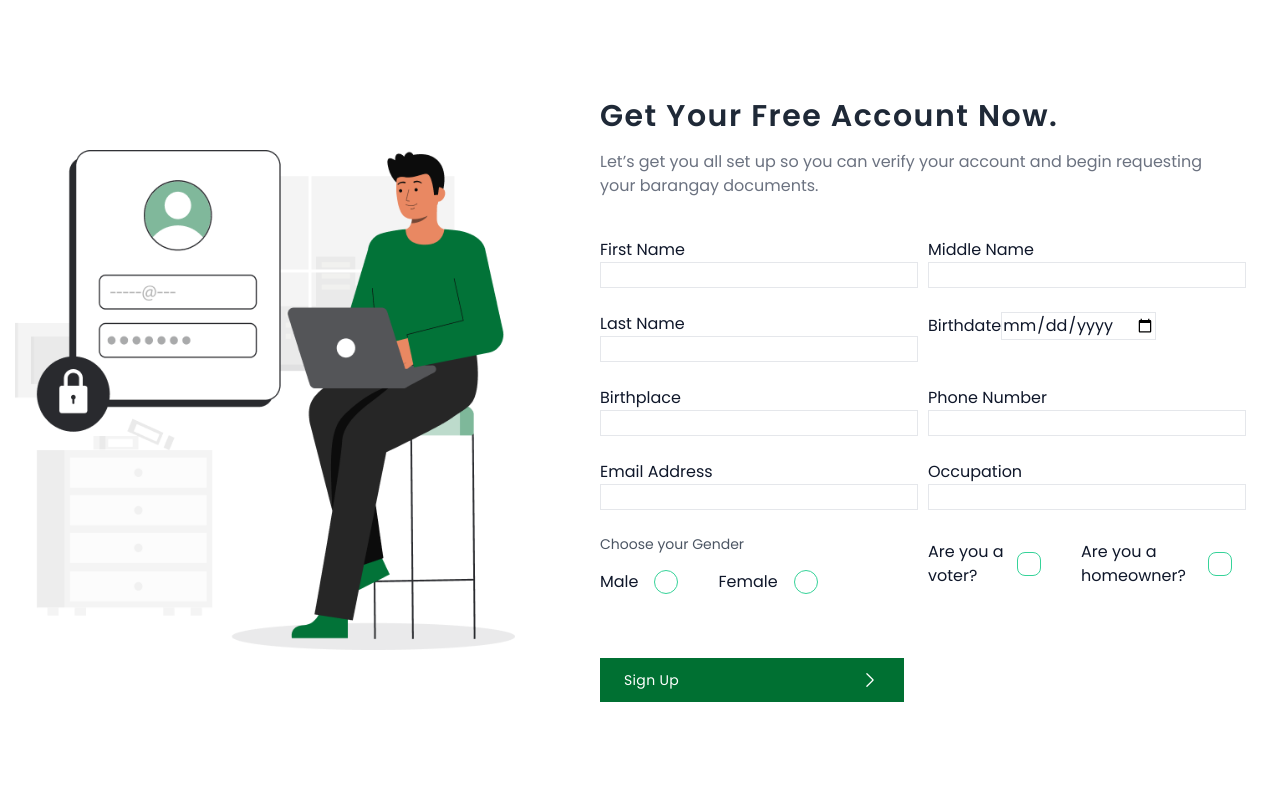
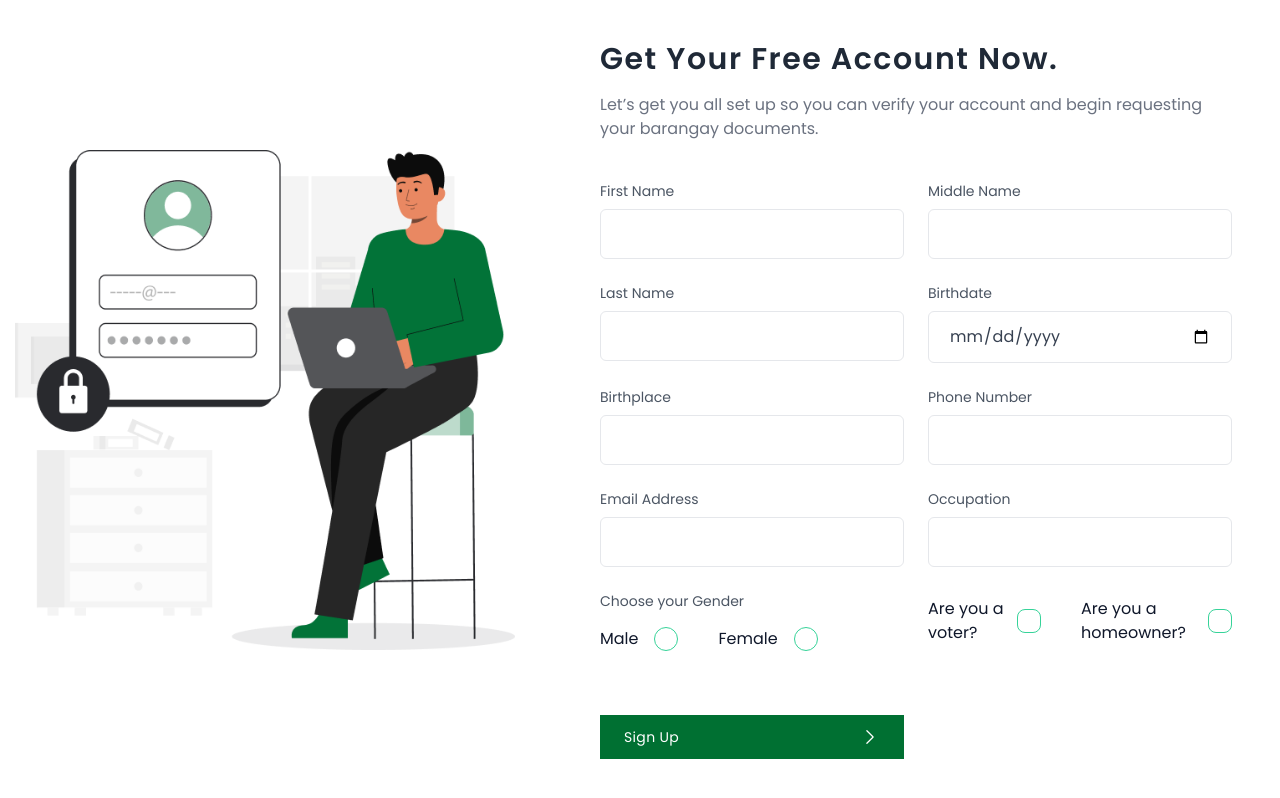
Before and after one commit to jazztinecruz/victoria-reyes, a Next.js app: page /signin in a window 1280 px wide. Built offline with nearby package versions, Linux system fonts and the light colour scheme.

Commit message:
Modify textbox ui

```diff
--- a/components/elements/field/textbox.tsx
+++ b/components/elements/field/textbox.tsx
@@ -45,7 +45,7 @@ const Textbox = ({
 
   return (
     <div>
-      <label htmlFor={fieldId}>{label}</label>
+      <label htmlFor={fieldId} className='block mb-2 text-sm text-gray-600 dark:text-gray-200'>{label}</label>
       <input
         id={fieldId}
         ref={ref}
@@ -57,7 +57,7 @@ const Textbox = ({
         required={required}
         readOnly={readOnly}
         disabled={disabled}
-        className={`${valid ? "" : "border-red-600"} ${className} border`}
+        className={`${valid ? "" : "border-red-600"} ${className} block w-full px-5 py-3 mt-2 text-gray-700 placeholder-gray-400 bg-white border border-gray-200 rounded-md dark:placeholder-gray-600 dark:bg-gray-900 dark:text-gray-300 dark:border-gray-700 focus:border-brand/75  focus:ring-brand/75 focus:outline-none focus:ring focus:ring-opacity-40"`}
       />
     </div>
   );
```
